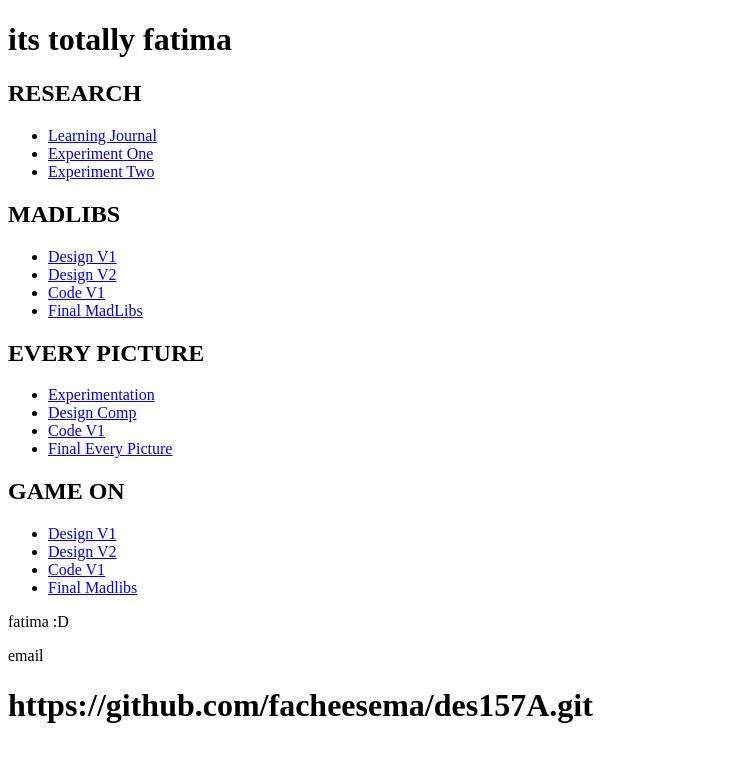
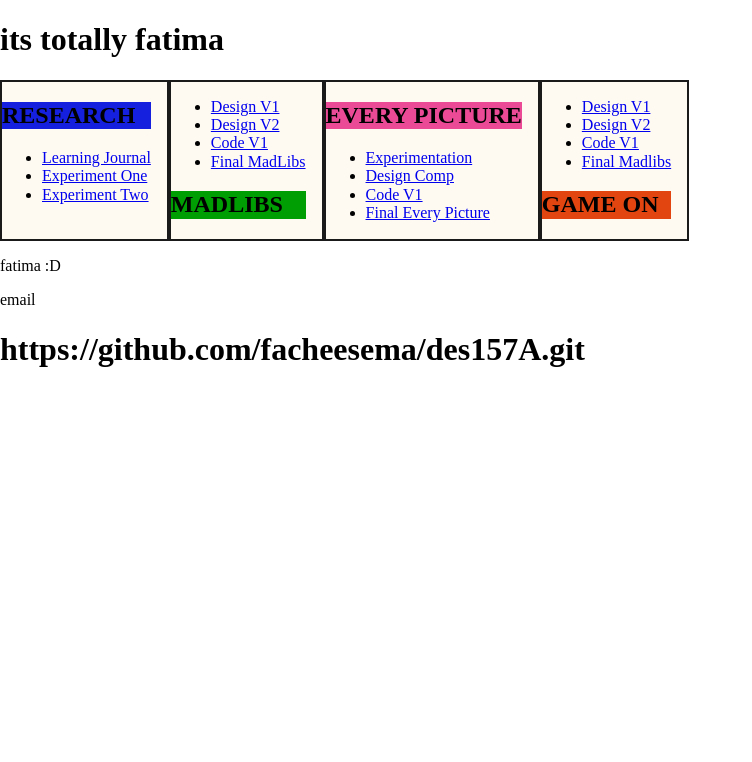
Before and after one commit to facheesema/des157A, a plain HTML site: page index.html in a window 1280 px wide. Shown: the whole page, without its empty margins (0-752 px from the left). Drawn offline with nearby package versions, Linux system fonts and the light colour scheme.

Commit message:
added text & css

```diff
--- a/index.html
+++ b/index.html
@@ -3,7 +3,14 @@
 <head>
     <meta charset="UTF-8">
     <meta name="viewport" content="width=device-width, initial-scale=1.0">
-    <title>my portal</title>
+    <title>itstotallyfatima</title>
+
+    <link href="https://cdnjs.cloudflare.com/ajax/libs/normalize/8.0.1/normalize.min.css" rel="stylesheet">
+
+    <link href="styles.css" rel="stylesheet">
+
+    </body>
+    </html>
 </head>
 <body>
     <main>
@@ -13,7 +20,8 @@
             </h1>
         </header>
 
-        <section>
+        <div class="container">
+            <section class="research">
                 <h2>
                     RESEARCH
                 </h2>
@@ -25,20 +33,20 @@
                 </ul>
             </section>
 
-        <section>
-            <h2>
-                MADLIBS
-            </h2>
-
+            <section class="madlibs">
                 <ul>
                     <li><a href="#">Design V1</a></li>
                     <li><a href="#">Design V2</a></li>
                     <li><a href="#">Code V1</a></li>
                     <li><a href="#">Final MadLibs</a></li>
                 </ul>
+
+                <h2>
+                    MADLIBS
+                </h2>
             </section>
 
-        <section>
+            <section class="picture">
                 <h2>
                     EVERY PICTURE
                 </h2>
@@ -51,18 +59,19 @@
                 </ul>
             </section>
 
-        <section>
-            <h2>
-                GAME ON
-            </h2>
-
+            <section class="game">
                 <ul>
                     <li><a href="#">Design V1</a></li>
                     <li><a href="#">Design V2</a></li>
                     <li><a href="#">Code V1</a></li>
                     <li><a href="#">Final Madlibs</a></li>
                 </ul>
+
+                <h2>
+                    GAME ON
+                </h2>
             </section>
+        </div>
 
         <footer>
             <p>fatima :D</p>
--- /dev/null
+++ b/styles.css
@@ -0,0 +1,40 @@
+body{
+    margin:auto;
+    padding:0;
+}
+header{
+
+}
+.container {
+display:flex;
+flex:1;
+}
+section {
+    background-color: #FFFAF1;
+    padding-right: 1em;
+    border:#1A1A1A 0.15em solid;
+    padding-right: ;
+
+}
+.research{
+}
+.madlibs{
+}
+.picture{
+
+}
+.game{
+
+}
+.research h2{
+    background-color: #1520DF;
+}
+.madlibs h2{
+    background-color:#009D03;
+}
+.picture h2{
+    background-color:#EB4B96;
+}
+.game h2{
+    background-color:#E34510;
+}
```
Lines whose indentation alone changed are shown as unchanged.
